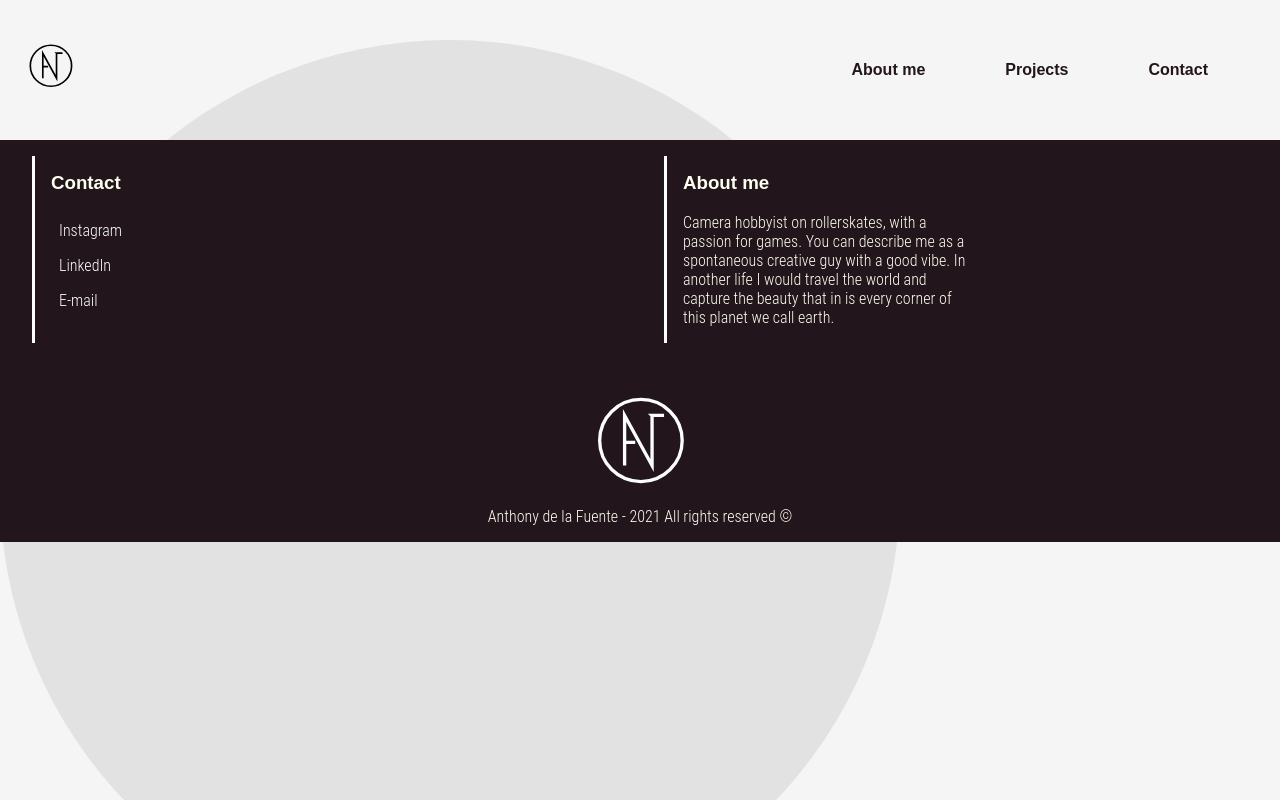
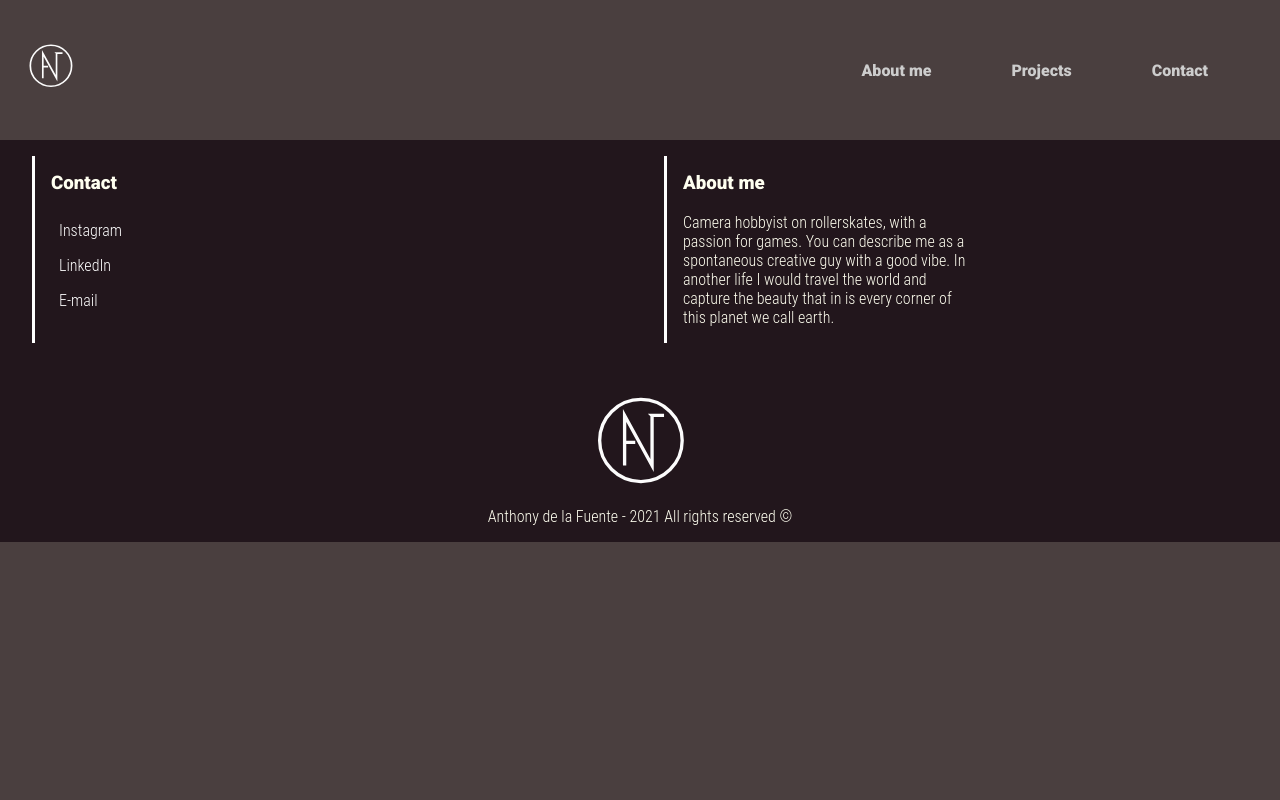
Before and after one commit to tilltheant/Portfolio-Anthony, a plain HTML site: page pages/myosotis.html in a window 1280 px wide. Drawn offline with Linux system fonts and the light colour scheme; files whose address does not match are found by name.

Commit message:
Index changed

```diff
--- a/pages/myosotis.html
+++ b/pages/myosotis.html
@@ -1,24 +1,24 @@
 <!DOCTYPE html>
 <html lang="en">
-
     <head>
         <meta charset="UTF-8">
         <meta name="viewport" content="width=device-width, initial-scale=1.0">
         <title>Portfolio Anthony de la fuente</title>
         <link rel="shortcut icon" type="image/jpg" href="Images/favlogo.ico"/>
-    <link rel="stylesheet" href="../CSS/huisstijl.css" />
+        <link rel="stylesheet" href="../CSS/drugs-studenten.css" />
         <link rel="preconnect" href="https://fonts.gstatic.com">
         <link rel="preconnect" href="https://fonts.gstatic.com">
         <link href="https://fonts.googleapis.com/css2?family=Roboto:ital,wght@0,100;0,300;0,400;0,500;0,900;1,100;1,300;1,400;1,500;1,700;1,900&display=swap" rel="stylesheet">
         <link rel="stylesheet" href="https://cdnjs.cloudflare.com/ajax/libs/font-awesome/4.7.0/css/font-awesome.min.css">
     </head>
-
 <body>
-
-
     <header>
         <nav class="navbar">
-            <div class= "nav-logo"><img SRC="../images/logo.svg" ALT="Anthony de la Fuente" WIDTH=auto HEIGHT=100></div>
+            <div class= "nav-logo">
+                <a href="../index.html">
+                    <img SRC="../images/logo-white.svg" ALT="Anthony de la Fuente" WIDTH=auto HEIGHT=100>
+                </a>
+                </div>
             <ul class="nav-menu" id="js-menu">
                 <li class="nav-item"><a href="#" class="nav-link">About me</a></li>
                 <li class="nav-item"><a href="#" class="nav-link">Projects</a></li>
@@ -30,10 +30,8 @@
                 <span class="bar"></span>
             </div>
         </nav>
+
     </header>
-    <div class="background-circle">
-
-    </div>
 <main>
 
 
```
Also changed, not shown: pages/drugs-students.html (+1 -1 lines), index.html (line endings or trailing spaces). Lines whose indentation alone changed are shown as unchanged.
